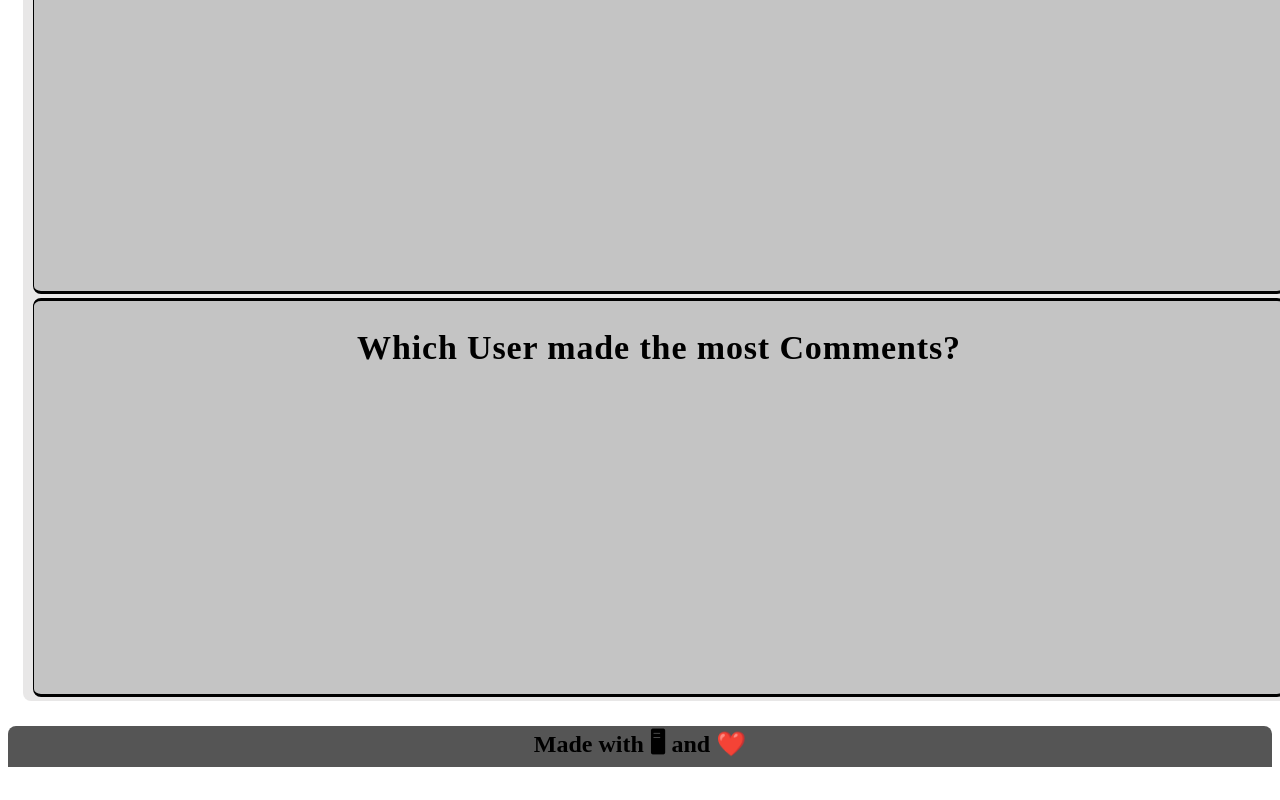
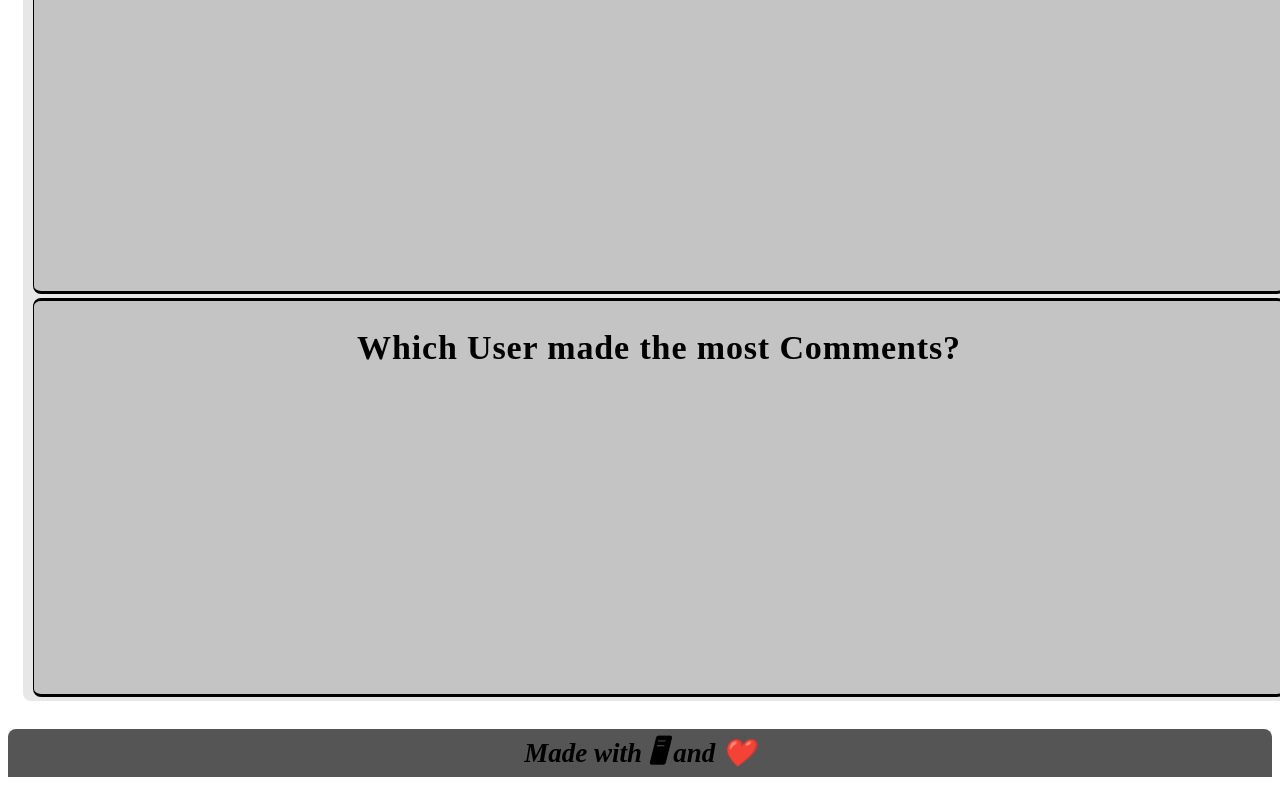
Before and after one commit to Darker97/Virtual-Shop, a website: page src/Task 9 - Website Managment/index.html in a window 1280 px wide. Shown: the part 1475-2275 px from the top of the page. Drawn offline with Linux system fonts and the light colour scheme.

Commit message:
added Css

```diff
--- a/src/Task 9 - Website Managment/src/css/index.css
+++ b/src/Task 9 - Website Managment/src/css/index.css
@@ -42,7 +42,10 @@ footer{
     border-top-right-radius: 8px;
     font: comic;
     height: 100%;
-
+    margin-bottom: 0px;
+    font-size: 18px;
+    line-height: 1.8;
+    font-style: italic;
 }
 footer h2:hover{
     font-size: 170%
@@ -50,7 +53,7 @@ footer h2:hover{
 
   body > header > div > img {
     margin-right: 0px;
-    margin-left: 90%;
+    margin-left: 85%;
     width: 150px;
     position: absolute;
     top: 0px;
```
